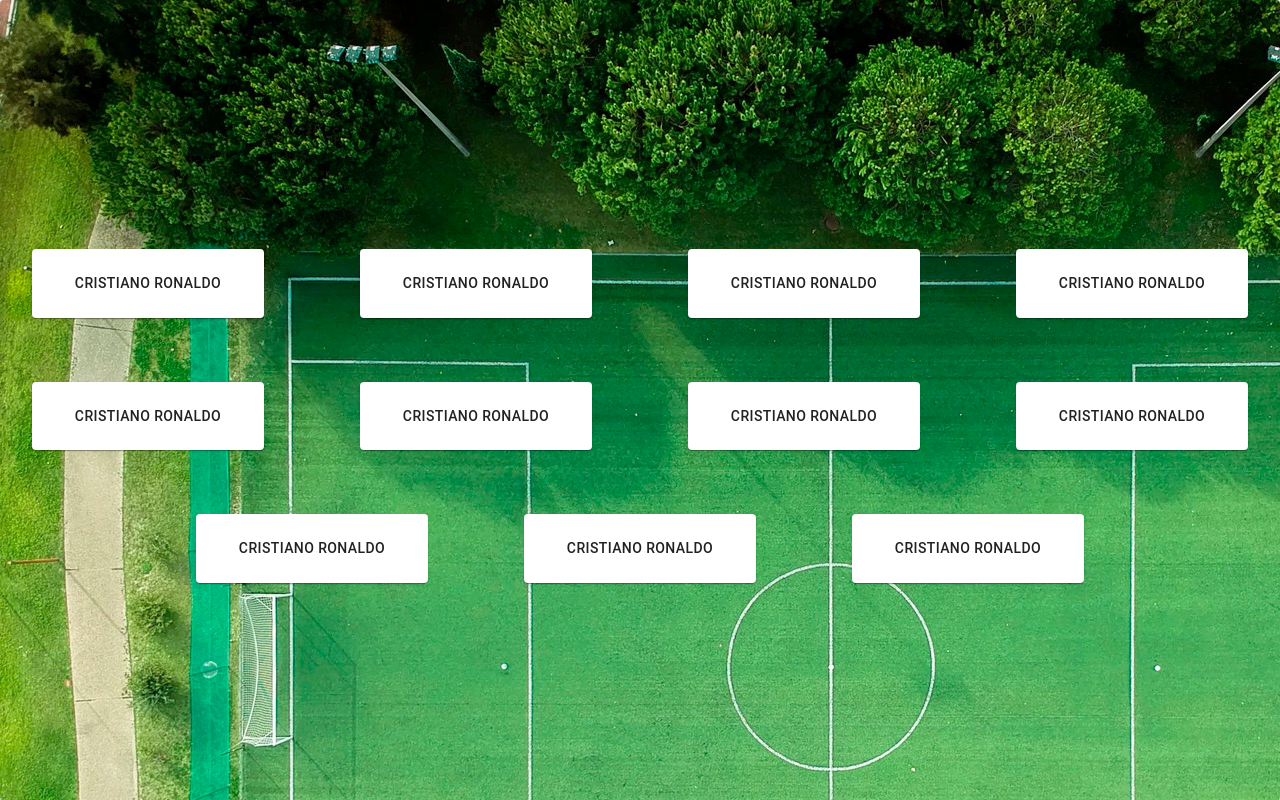
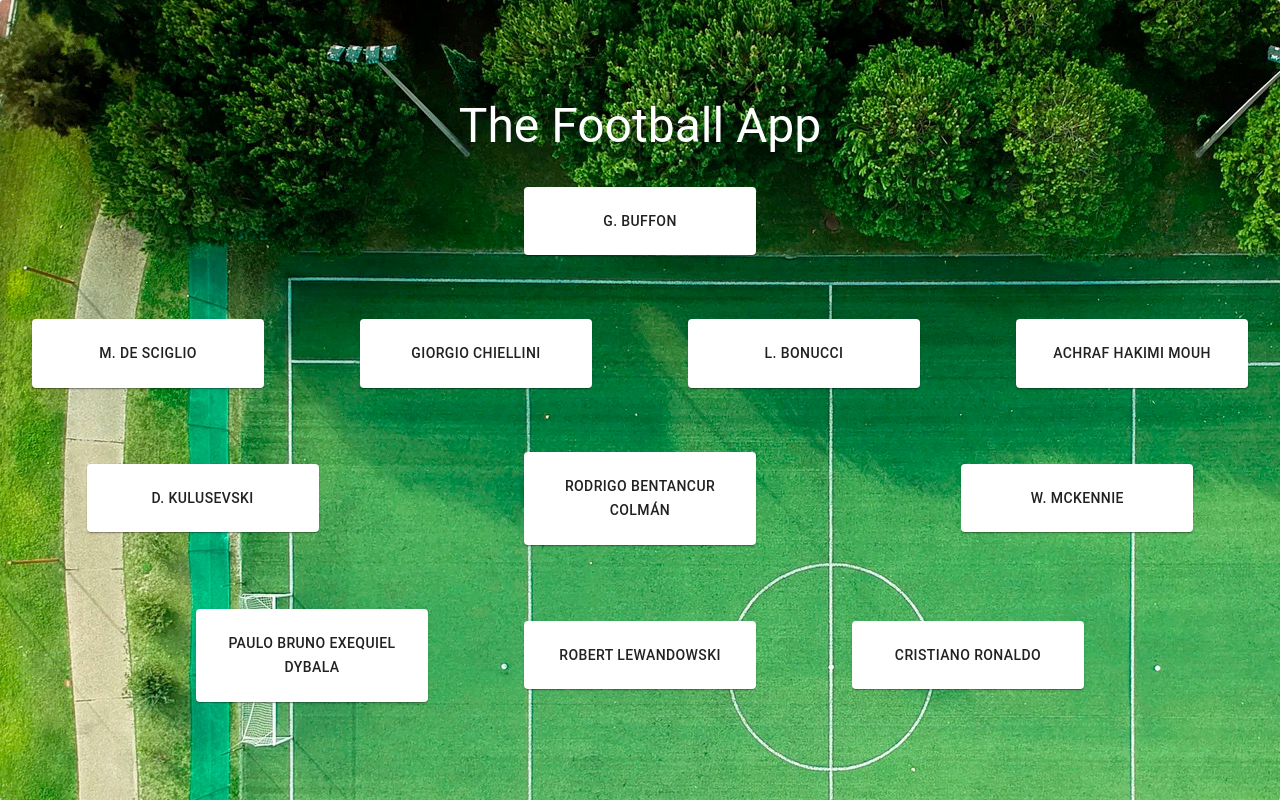
Before and after one commit to JonathanGatti/football-app, a React (Create React App) app: page / in a window 1280 px wide. Built offline with nearby package versions, Linux system fonts and the light colour scheme.

Commit message:
hardcoded starting 11 and togle search form

```diff
--- a/src/Player.js
+++ b/src/Player.js
@@ -10,9 +10,12 @@
 
   return (
     <div>
-        <Button onClick={toggleForm}>
-        {isFormShowing ? <SearchPlayerForm idx={props.idx}/> : player_name}
+      {
+      isFormShowing ? <SearchPlayerForm idx={props.idx}/>
+      : <Button onClick={toggleForm}>
+       {player_name}
         </Button>
+      }
     </div>
   )
 }
--- a/src/PlayersList.js
+++ b/src/PlayersList.js
@@ -13,6 +13,7 @@
   const {isFormShowing, toggleForm} = useContext(FormContext)
   function handleClick(player, i){
     updateTeam(player, i);
+    toggleForm();
   }
   return (
     <div>
--- a/src/Team.js
+++ b/src/Team.js
@@ -5,8 +5,8 @@
 import Player from './Player';
 import { TeamContext } from './contexts/TeamContexts';
 import { FormContextProvider } from './contexts/FormContext';
-
 import { makeStyles } from '@material-ui/core/styles';
+import Typography from '@material-ui/core/Typography';
 
 const useStyles = makeStyles((theme) => ({
   root: {
@@ -15,13 +15,17 @@
     width: '100vw',
     height: '100vh',
     display: 'flex',
-    alignItems: 'center',
-    justifyContent: 'center'
+    flexDirection: 'column',
+    justifyContent: 'center',
+    alignItems: 'center'
+  },
+  title: {
+    color: 'white',
   },
   container: {
     display: 'flex',
     alignItems: 'center',
-    justifyContent: 'center'
+    justifyContent: 'center',
   },
   playerContainer : {
     display: 'flex',
@@ -43,12 +47,13 @@
 
   return(
       <Paper className={classes.root}>
+        <Typography className={classes.title} variant='h3'>The Football App</Typography>
         <Grid container className={classes.container}spacing={4}>
         {team.map((player, i) => (
           <FormContextProvider>
             <Grid className={classes.playerContainer} item xs={getPosition(player.position)}>
               <Paper className={classes.paper}>
-                <Player idx={i} player={player}/>
+                <Player idx={i} player={player} />
               </Paper>
             </Grid>
           </FormContextProvider>
--- a/src/contexts/FormContext.js
+++ b/src/contexts/FormContext.js
@@ -5,7 +5,7 @@
 export function FormContextProvider(props){
   const [isFormShowing, setIsFormShowing] = useState(false);
   const toggleForm = () => {
-    setIsFormShowing({isFormShowing: true})
+    setIsFormShowing(!isFormShowing)
   }
   return (
     <FormContext.Provider value={{isFormShowing, toggleForm}}>
--- a/src/contexts/TeamContexts.js
+++ b/src/contexts/TeamContexts.js
@@ -1,29 +1,27 @@
-import React, {createContext, useContext, useState} from 'react';
-import players from './seedPlayers';
-import { FormContext } from './FormContext';
+import React, {createContext, useState} from 'react';
+import defaultPlayers from '../seedPlayers';
+
 
 
 export const TeamContext = createContext();
 
 export function TeamContextProvider(props) {
-  const [team, setTeam] = useState(players)
+  const [team, setTeam] = useState(defaultPlayers)
 
   const getPosition = (position) => {
     switch(position){
-      case 'gk':
+      case 'Goalkeeper':
         return 10
-      case 'def':
+      case 'Defender':
         return 3
-      case 'cc':
+      case 'Midfielder':
           return 4
       case 'Attacker':
           return 3
     }
   }
   const updateTeam = (newPlayer, idx) => {
-    console.log(newPlayer, team)
     const updatedTeam = team.map((player, i) => {
-      console.log(idx, i)
       return idx === i ? {...newPlayer} : player
     })
       setTeam(updatedTeam);
--- a/src/contexts/seedPlayers.js
+++ /dev/null
@@ -1,169 +0,0 @@
-const players = [
-  {
-    age: 35,
-    birth_country: "Portugal",
-    birth_date: "05/02/1985",
-    birth_place: "Funchal",
-    firstname: "Cristiano Ronaldo",
-    height: "187 cm",
-    lastname: "dos Santos Aveiro",
-    nationality: "Portugal",
-    number: null,
-    player_id: 874,
-    player_name: "Cristiano Ronaldo",
-    position: "Attacker",
-    weight: "83 kg"
-  },
-  {
-    age: 35,
-    birth_country: "Portugal",
-    birth_date: "05/02/1985",
-    birth_place: "Funchal",
-    firstname: "Cristiano Ronaldo",
-    height: "187 cm",
-    lastname: "dos Santos Aveiro",
-    nationality: "Portugal",
-    number: null,
-    player_id: 874,
-    player_name: "Cristiano Ronaldo",
-    position: "Attacker",
-    weight: "83 kg"
-  },
-  {
-    age: 35,
-    birth_country: "Portugal",
-    birth_date: "05/02/1985",
-    birth_place: "Funchal",
-    firstname: "Cristiano Ronaldo",
-    height: "187 cm",
-    lastname: "dos Santos Aveiro",
-    nationality: "Portugal",
-    number: null,
-    player_id: 874,
-    player_name: "Cristiano Ronaldo",
-    position: "Attacker",
-    weight: "83 kg"
-  },
-  {
-    age: 35,
-    birth_country: "Portugal",
-    birth_date: "05/02/1985",
-    birth_place: "Funchal",
-    firstname: "Cristiano Ronaldo",
-    height: "187 cm",
-    lastname: "dos Santos Aveiro",
-    nationality: "Portugal",
-    number: null,
-    player_id: 874,
-    player_name: "Cristiano Ronaldo",
-    position: "Attacker",
-    weight: "83 kg"
-  },
-  {
-    age: 35,
-    birth_country: "Portugal",
-    birth_date: "05/02/1985",
-    birth_place: "Funchal",
-    firstname: "Cristiano Ronaldo",
-    height: "187 cm",
-    lastname: "dos Santos Aveiro",
-    nationality: "Portugal",
-    number: null,
-    player_id: 874,
-    player_name: "Cristiano Ronaldo",
-    position: "Attacker",
-    weight: "83 kg"
-  },
-  {
-    age: 35,
-    birth_country: "Portugal",
-    birth_date: "05/02/1985",
-    birth_place: "Funchal",
-    firstname: "Cristiano Ronaldo",
-    height: "187 cm",
-    lastname: "dos Santos Aveiro",
-    nationality: "Portugal",
-    number: null,
-    player_id: 874,
-    player_name: "Cristiano Ronaldo",
-    position: "Attacker",
-    weight: "83 kg"
-  },
-  {
-    age: 35,
-    birth_country: "Portugal",
-    birth_date: "05/02/1985",
-    birth_place: "Funchal",
-    firstname: "Cristiano Ronaldo",
-    height: "187 cm",
-    lastname: "dos Santos Aveiro",
-    nationality: "Portugal",
-    number: null,
-    player_id: 874,
-    player_name: "Cristiano Ronaldo",
-    position: "Attacker",
-    weight: "83 kg"
-  },
-  {
-    age: 35,
-    birth_country: "Portugal",
-    birth_date: "05/02/1985",
-    birth_place: "Funchal",
-    firstname: "Cristiano Ronaldo",
-    height: "187 cm",
-    lastname: "dos Santos Aveiro",
-    nationality: "Portugal",
-    number: null,
-    player_id: 874,
-    player_name: "Cristiano Ronaldo",
-    position: "Attacker",
-    weight: "83 kg"
-  },
-  {
-    age: 35,
-    birth_country: "Portugal",
-    birth_date: "05/02/1985",
-    birth_place: "Funchal",
-    firstname: "Cristiano Ronaldo",
-    height: "187 cm",
-    lastname: "dos Santos Aveiro",
-    nationality: "Portugal",
-    number: null,
-    player_id: 874,
-    player_name: "Cristiano Ronaldo",
-    position: "Attacker",
-    weight: "83 kg"
-  },
-  {
-    age: 35,
-    birth_country: "Portugal",
-    birth_date: "05/02/1985",
-    birth_place: "Funchal",
-    firstname: "Cristiano Ronaldo",
-    height: "187 cm",
-    lastname: "dos Santos Aveiro",
-    nationality: "Portugal",
-    number: null,
-    player_id: 874,
-    player_name: "Cristiano Ronaldo",
-    position: "Attacker",
-    weight: "83 kg"
-  },
-  {
-    age: 35,
-    birth_country: "Portugal",
-    birth_date: "05/02/1985",
-    birth_place: "Funchal",
-    firstname: "Cristiano Ronaldo",
-    height: "187 cm",
-    lastname: "dos Santos Aveiro",
-    nationality: "Portugal",
-    number: null,
-    player_id: 874,
-    player_name: "Cristiano Ronaldo",
-    position: "Attacker",
-    weight: "83 kg"
-  },
-]
-
-export default players;
--- /dev/null
+++ b/src/seedPlayers.js
@@ -0,0 +1,170 @@
+const defaultPlayers = [
+  {
+    age: 42,
+    birth_country: "Italy",
+    birth_date: "28/01/1978",
+    birth_place: "Carrara",
+    firstname: "Gianluigi",
+    height: "192 cm",
+    lastname: "Buffon",
+    nationality: "Italy",
+    number: null,
+    player_id: 254,
+    player_name: "G. Buffon",
+    position: "Goalkeeper",
+    weight: "92 kg"
+  },
+  {
+    age: 28,
+    birth_country: "Italy",
+    birth_date: "20/10/1992",
+    birth_place: "Milano",
+    firstname: "Mattia",
+    height: "182 cm",
+    lastname: "De Sciglio",
+    nationality: "Italy",
+    number: null,
+    player_id: 858,
+    player_name: "M. De Sciglio",
+    position: "Defender",
+    weight: "78 kg"
+  },
+
+  {
+    age: 36,
+    birth_country: "Italy",
+    birth_date: "14/08/1984",
+    birth_place: "Pisa",
+    firstname: "Giorgio",
+    height: "187 cm",
+    lastname: "Chiellini",
+    nationality: "Italy",
+    number: null,
+    player_id: 856,
+    player_name: "Giorgio Chiellini",
+    position: "Defender",
+    weight: "85 kg",
+  },
+  {
+    age: 33,
+    birth_country: "Italy",
+    birth_date: "01/05/1987",
+    birth_place: "Viterbo",
+    firstname: "Leonardo",
+    height: "190 cm",
+    lastname: "Bonucci",
+    nationality: "Italy",
+    number: null,
+    player_id: 853,
+    player_name: "L. Bonucci",
+    position: "Defender",
+    weight: "85 kg"
+  },
+  {
+    age: 22,
+    birth_country: "Spain",
+    birth_date: "04/11/1998",
+    birth_place: "Madrid",
+    firstname: "Achraf",
+    height: "181 cm",
+    lastname: "Hakimi Mouh",
+    nationality: "Morocco",
+    number: null,
+    player_id: 9,
+    player_name: "Achraf Hakimi Mouh",
+    position: "Defender",
+    weight: "73 kg"
+  },
+  {
+    age: 20,
+    birth_country: "Sweden",
+    birth_date: "25/04/2000",
+    birth_place: null,
+    firstname: "Dejan",
+    height: "186 cm",
+    lastname: "Kulusevski",
+    nationality: "Sweden",
+    number: null,
+    player_id: 30435,
+    player_name: "D. Kulusevski",
+    position: "Midfielder",
+    weight: null
+  },
+  {
+    age: 23,
+    birth_country: "Uruguay",
+    birth_date: "25/06/1997",
+    birth_place: "Nueva Helvecia",
+    firstname: "Rodrigo",
+    height: "187 cm",
+    lastname: "Bentancur Colmán",
+    nationality: "Uruguay",
+    number: null,
+    player_id: 863,
+    player_name: "Rodrigo Bentancur Colmán",
+    position: "Midfielder",
+    weight: "72 kg"
+  },
+  {
+    age: 22,
+    birth_country: "USA",
+    birth_date: "28/08/1998",
+    birth_place: "Little Elm",
+    firstname: "Weston",
+    height: "185 cm",
+    lastname: "McKennie",
+    nationality: "USA",
+    number: null,
+    player_id: 415,
+    player_name: "W. McKennie",
+    position: "Midfielder",
+    weight: "84 kg"
+  },
+  {
+    age: 27,
+    birth_country: "Argentina",
+    birth_date: "15/11/1993",
+    birth_place: "Laguna Larga",
+    firstname: "Paulo Bruno",
+    height: "177 cm",
+    lastname: "Exequiel Dybala",
+    nationality: "Argentina",
+    number: null,
+    player_id: 875,
+    player_name: "Paulo Bruno Exequiel Dybala",
+    position: "Attacker",
+    weight: "75 kg"
+  },
+  {
+    age: 45,
+    birth_country: "Poland",
+    birth_date: "27/06/1974",
+    birth_place: null,
+    firstname: "Robert",
+    height: null,
+    lastname: "Lewandowski",
+    nationality: "Poland",
+    number: null,
+    player_id: 147229,
+    player_name: "Robert Lewandowski",
+    position: "Attacker",
+    weight: null
+  },
+  {
+    age: 35,
+    birth_country: "Portugal",
+    birth_date: "05/02/1985",
+    birth_place: "Funchal",
+    firstname: "Cristiano Ronaldo",
+    height: "187 cm",
+    lastname: "dos Santos Aveiro",
+    nationality: "Portugal",
+    number: null,
+    player_id: 874,
+    player_name: "Cristiano Ronaldo",
+    position: "Attacker",
+    weight: "83 kg"
+  },
+]
+
+export default defaultPlayers
```
